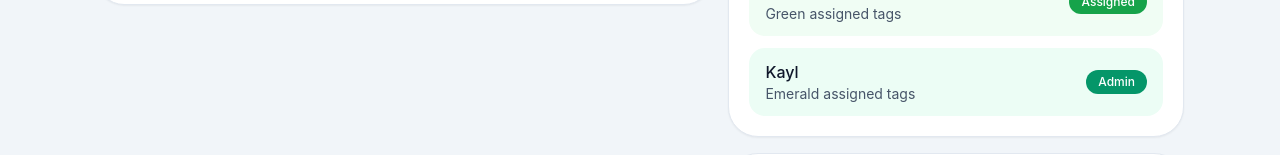
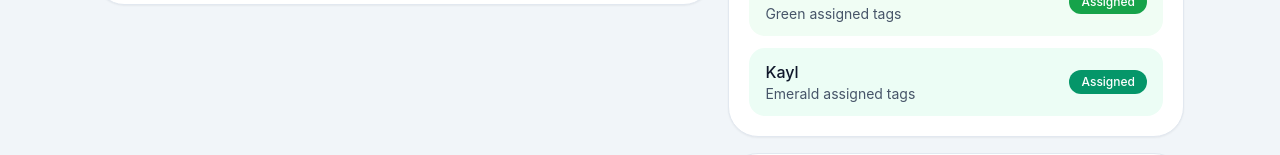
Before and after one commit to laverickdale/shared-to-do-list, a React (Vite) app: page / in a window 1280 px wide. Shown: the part 1222-1377 px from the top of the page. Built offline with nearby package versions, Linux system fonts and the light colour scheme; no server answers; the database is empty.

Commit message:
Update App.jsx

```diff
--- a/src/App.jsx
+++ b/src/App.jsx
@@ -1226,7 +1226,7 @@ export default function App() {
         <p className="text-sm text-slate-600">Emerald assigned tags</p>
       </div>
       <span className="rounded-full bg-emerald-600 px-3 py-1 text-xs font-medium text-white">
-        Admin
+        Assigned
       </span>
     </div>
   </div>
```
